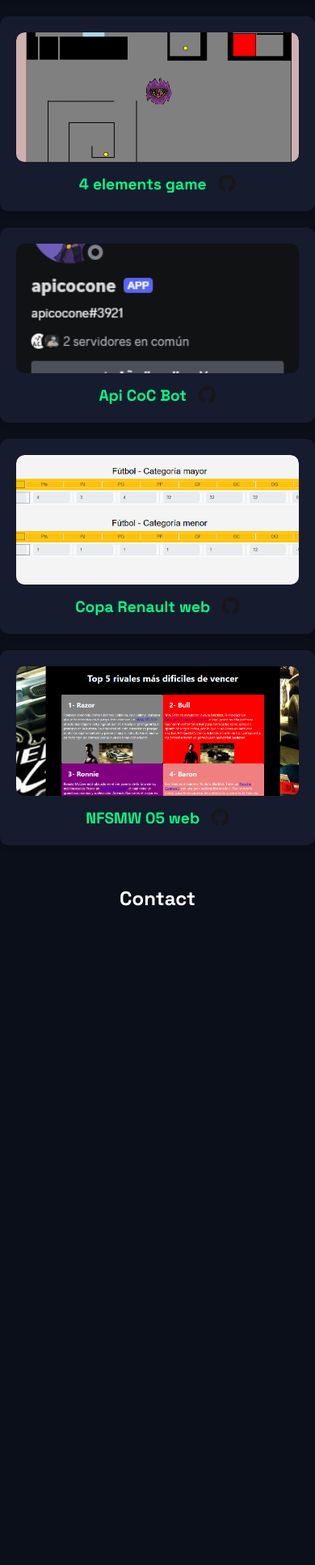
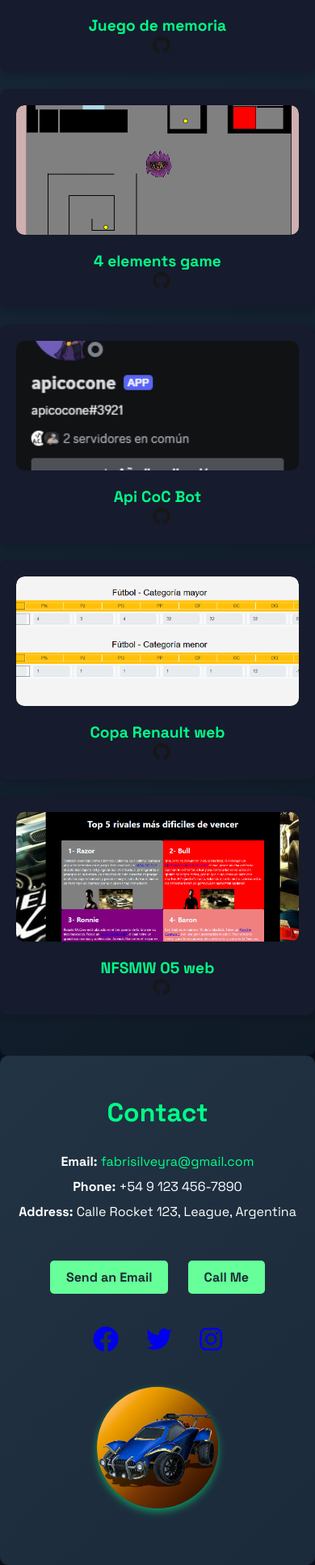
Before and after one commit to Fabrikpz/portafolio, a Flask app: page / in a window 390 px wide. Shown: the part 2344-4277 px from the top of the page at 81% size. Before the commit the page ends 3463 px from the top, so only its background shows below. Run offline with Flask 3, Linux system fonts and the light colour scheme.

Commit message:
contact y css

```diff
--- /dev/null
+++ b/app/static/css/contact.css
@@ -0,0 +1,127 @@
+.contact {
+    padding: 50px 20px;
+    background: linear-gradient(135deg, #1b2a3a 0%, #16222d 100%);
+    color: #fff;
+    text-align: center;
+    animation: backgroundAnimation 5s infinite alternate;
+    border-radius: 10px;
+}
+
+.contact .section-title {
+    font-size: 2.5rem;
+    font-weight: 700;
+    color: #00ff88;
+    margin-bottom: 30px;
+}
+
+.contact-info {
+    margin-bottom: 40px;
+}
+
+.contact-info p {
+    font-size: 1.2rem;
+    margin: 10px 0;
+}
+
+.contact-info a {
+    color: #00ff88;
+    text-decoration: none;
+    transition: color 0.3s;
+}
+
+.contact-info a:hover {
+    color: #ffffff;
+}
+
+.contact-buttons {
+    margin: 30px 0;
+}
+
+.contact-buttons .btn {
+    display: inline-block;
+    background-color: #66ff99;
+    color: #1e2a38;
+    padding: 12px 30px;
+    font-size: 1.1rem;
+    font-weight: 600;
+    border-radius: 5px;
+    text-decoration: none;
+    margin: 10px;
+    transition: background-color 0.3s ease, transform 0.3s ease;
+}
+
+.contact-buttons .btn:hover {
+    background-color: #5cd68b;
+    transform: scale(1.05);
+}
+
+.social-links a {
+    text-decoration: none;
+    display: inline-block;
+}
+
+.social-links i {
+    font-size: 2rem;
+    margin: 0 15px;
+    transition: transform 0.3s ease, color 0.3s ease;
+    color: #ffffff;
+}
+
+.social-links a:hover i {
+    transform: scale(1.2);
+    color: #00ff88;
+}
+
+.social-links a i {
+    color: inherit;
+}
+
+.contact-image {
+    margin-top: 40px;
+}
+
+.contact-image img {
+    width: 150px;
+    height: 150px;
+    border-radius: 50%;
+    object-fit: cover;
+    box-shadow: 0 4px 10px rgba(0, 255, 136, 0.5);
+    transition: transform 0.3s ease, box-shadow 0.3s ease;
+    margin-bottom: 20px;
+    display: block;
+    margin-left: auto;
+    margin-right: auto;
+}
+
+.contact-image img:hover {
+    transform: scale(1.1);
+    box-shadow: 0 6px 15px rgba(0, 255, 136, 0.7);
+}
+
+@media (max-width: 768px) {
+    .contact .section-title {
+        font-size: 2rem;
+    }
+
+    .contact-info p {
+        font-size: 1rem;
+    }
+
+    .contact-buttons .btn {
+        font-size: 1rem;
+        padding: 10px 20px;
+    }
+
+    .social-links a {
+        font-size: 1.6rem;
+    }
+}
+
+@keyframes backgroundAnimation {
+    0% {
+        background: linear-gradient(135deg, #1b2a3a 0%, #16222d 100%);
+    }
+    100% {
+        background: linear-gradient(135deg, #223344 0%, #1b2a3a 100%);
+    }
+}
--- a/app/static/css/projects.css
+++ b/app/static/css/projects.css
@@ -1,9 +1,9 @@
-/* Projects Section */
 .projects {
     padding: 50px 0;
-    background-color: #0b0f1a;
+    background: linear-gradient(135deg, #1a2b3d 0%, #0f1a26 100%);
     color: #ffffff;
     text-align: center;
+    border-radius: 10px;
 }
 
 .projects .section-title {
@@ -44,9 +44,9 @@
 }
 
 .project-image {
-    width: 100%; /* Ocupa el ancho del contenedor */
-    height: 200px; /* Altura fija para todas las imágenes */
-    object-fit: cover; /* Recorta la imagen para llenar el espacio sin deformarse */
+    width: 100%;
+    height: 200px;
+    object-fit: cover;
     border-radius: 10px;
     margin-bottom: 15px;
 }
@@ -56,8 +56,6 @@
     font-weight: 600;
     color: #00ff88;
     margin-bottom: 0;
-    display: inline-block;
-    vertical-align: middle; /* Alineación vertical */
 }
 
 .project-link {
@@ -69,69 +67,65 @@
 
 .project-link img {
     transition: transform 0.4s ease, filter 0.4s ease, box-shadow 0.4s ease;
-    display: block;
 }
 
 .project-link:hover img {
-    transform: scale(1.1); /* Amplía ligeramente la imagen */
-    filter: brightness(0.8); /* Oscurece la imagen */
+    transform: scale(1.1);
+    filter: brightness(0.8);
 }
 
 .github-link {
     text-decoration: none;
     color: inherit;
     display: inline-block;
-    vertical-align: middle; /* Alineación vertical */
-    margin-left: 10px; /* Espacio adicional entre el nombre y el ícono */
+    vertical-align: middle;
+    margin-left: 10px;
 }
 
 .github-icon {
-    font-size: 1.8rem; /* Tamaño del ícono */
-    color: #ffffff; /* Color del ícono */
+    font-size: 1.8rem;
+    color: #ffffff;
     transition: transform 0.3s ease, color 0.3s ease;
 }
 
 .github-link:hover .github-icon {
-    transform: scale(1.2); /* Efecto de agrandamiento al pasar el mouse */
-    color: #00ff88; /* Cambia el color al pasar el mouse */
+    transform: scale(1.2);
+    color: #00ff88;
 }
 
 /* Media Queries */
-
-/* Para dispositivos con pantallas más pequeñas (Tabletas, por ejemplo) */
 @media (max-width: 768px) {
     .project-card {
-        width: 220px; /* Ajusta el tamaño de las tarjetas */
+        width: 220px;
     }
 
     .project-title {
-        font-size: 1.3rem; /* Reduce el tamaño del texto */
+        font-size: 1.3rem;
     }
 
     .project-image {
-        height: 180px; /* Reduce la altura de las imágenes */
+        height: 180px;
     }
 
     .github-icon {
-        font-size: 1.6rem; /* Ajuste en el tamaño del ícono */
+        font-size: 1.6rem;
     }
 }
 
-/* Para dispositivos móviles (pantallas más pequeñas como teléfonos) */
 @media (max-width: 480px) {
     .project-card {
-        width: 100%; /* Las tarjetas ocupan todo el ancho disponible */
+        width: 100%;
     }
 
     .project-title {
-        font-size: 1.2rem; /* Reduce aún más el tamaño del texto */
+        font-size: 1.2rem;
     }
 
     .project-image {
-        height: 160px; /* Reduce aún más la altura de las imágenes */
+        height: 160px;
     }
 
     .github-icon {
-        font-size: 1.4rem; /* Ajuste en el tamaño del ícono */
+        font-size: 1.4rem;
     }
 }
--- a/app/static/css/styles.css
+++ b/app/static/css/styles.css
@@ -33,6 +33,10 @@ body {
     flex-direction: column;
     padding: 50px 0;
     margin-top: 0;
+    background: linear-gradient(135deg, #0b0f1a, #1e293b, #0b0f1a); /* Degradado diagonal */
+    background-size: 400% 400%; /* Ajuste para animación */
+    animation: gradient-shift 8s ease infinite; /* Animación suave */
+    border-radius: 10px; /* Bordes redondeados */
 }
 
 .profile-container {
@@ -81,18 +85,17 @@ body {
     animation: gradient-animation 3s ease infinite; /* Animación */
 }
 
-@keyframes gradient-animation {
+@keyframes gradient-shift {
     0% {
-        background-position: 200% 0%;
+        background-position: 0% 50%;
     }
     50% {
-        background-position: 0% 100%;
+        background-position: 100% 50%;
     }
     100% {
-        background-position: 200% 0%;
+        background-position: 0% 50%;
     }
 }
-
 .intro-subtitle {
     font-size: 2rem;
     font-weight: 600;
--- a/app/templates/index.html
+++ b/app/templates/index.html
@@ -9,7 +9,9 @@
     <link rel="stylesheet" href="{{ url_for('static', filename='css/navbar.css') }}">
     <link rel="stylesheet" href="{{ url_for('static', filename='css/skills.css') }}">
     <link rel="stylesheet" href="{{ url_for('static', filename='css/projects.css') }}">
+    <link rel="stylesheet" href="{{ url_for('static', filename='css/contact.css') }}">
     <link rel="stylesheet" type='text/css' href="https://cdn.jsdelivr.net/gh/devicons/devicon@latest/devicon.min.css" />
+    <link href="https://cdnjs.cloudflare.com/ajax/libs/font-awesome/6.0.0-beta3/css/all.min.css" rel="stylesheet">
     <link href="https://fonts.googleapis.com/css2?family=Space+Grotesk:wght@400;700&display=swap" rel="stylesheet">
 </head>
 
@@ -179,7 +181,31 @@
         <section class="contact" id="contact">
             <h2 class="section-title">Contact</h2>
 
+            <div class="contact-info">
+                <p><strong>Email:</strong> <a href="https://gmail.com">fabrisilveyra@gmail.com</a></p>
+                <p><strong>Phone:</strong> +54 9 123 456-7890</p>
+                <p><strong>Address:</strong> Calle Rocket 123, League, Argentina</p>
+            </div>
+
+            <div class="contact-buttons">
+                <a href="https://gmail.com" class="btn">Send an Email</a>
+                <a href="tel:+1234567890" class="btn">Call Me</a>
+            </div>
+
+            <div class="social-links">
+                <a href="https://facebook.com/god" aria-label="Facebook"><i class="fa-brands fa-facebook"></i></a>
+                <a href="https://twitter.com/chat" aria-label="Twitter"><i class="fa-brands fa-twitter"></i></a>
+                <a href="https://instagram.com/dou" aria-label="Instagram"><i class="fa-brands fa-instagram"></i></a>
+            </div>
+
+            <div class="contact-image">
+                <a href="https://instagram.com/fabrieiw" target="_blank">
+                    <img src="{{ url_for('static', filename='img/carrocket.png')}}" alt="Imagen de contacto">
+                </a>
+            </div>
         </section>
+
+
     </div>
 
     <script src="{{ url_for('static', filename='js/navbar.js') }}"></script>
```
Also changed, not shown: app/static/css/skills.css (+39 -31 lines), app/static/img/carrocket.png (added), app/static/img/rocketcar.png (added), app/static/img/rocketcar2.png (added).
